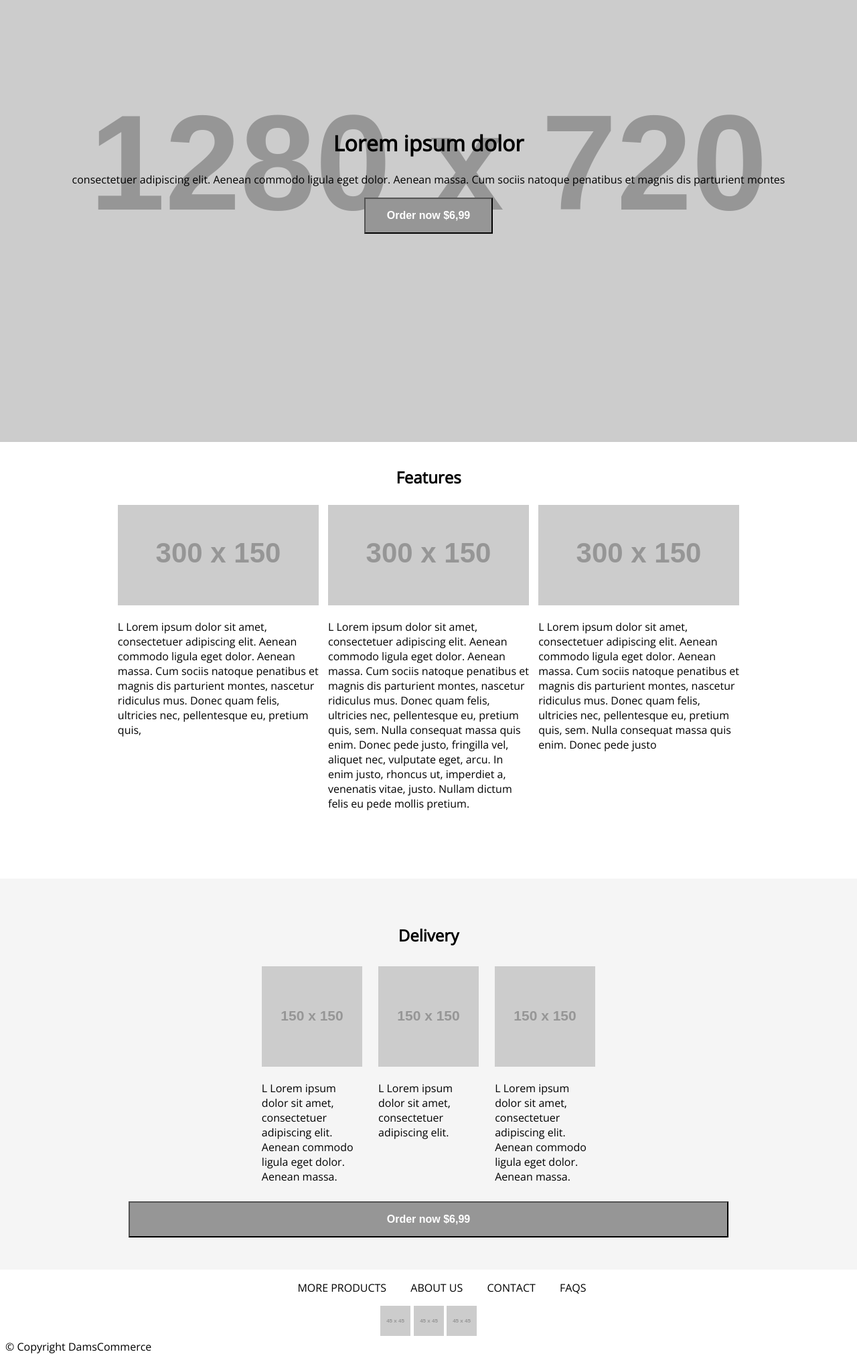
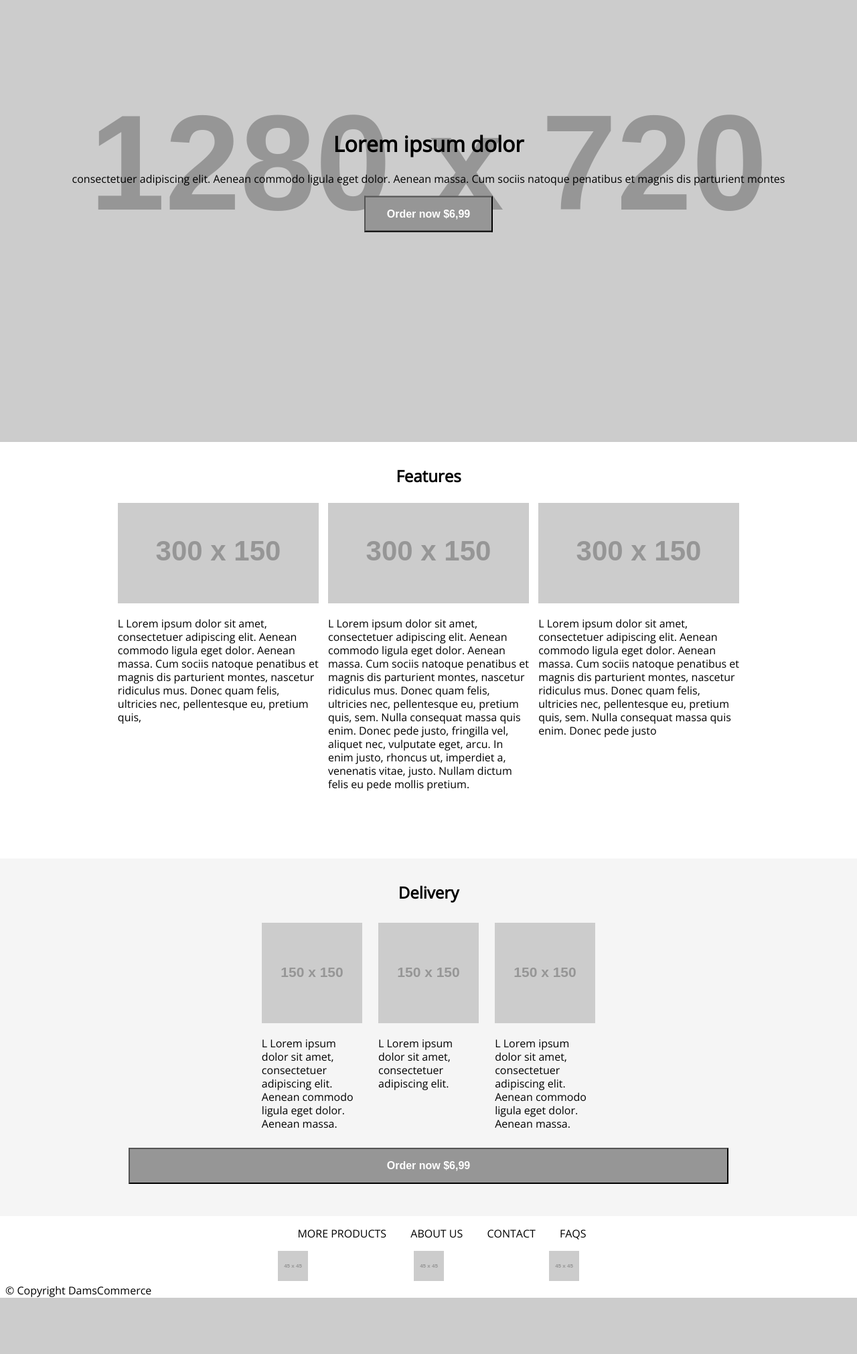
Before and after one commit to alianza/One-page-shop-template, a PHP site: page /index.html in a window 1280 px wide. Shown: the part 140-2162 px from the top of the page at 67% size. After the commit the page ends 2078 px from the top, so only its background shows below. Run offline with PHP 8.4, Linux system fonts and the light colour scheme; grey boxes labelled with a size stand in for pictures from a placeholder-image service; some libraries are stand-ins or nearby versions.

Commit message:
Changed id's classes and some padding

```diff
--- a/css/style.css
+++ b/css/style.css
@@ -2,7 +2,7 @@ body, html {
 /*    Minimal width of site*/
     min-width: 375px;
     font-family: 'Open Sans', sans-serif;
-
+    line-height: 1.25;
 }
 
 
@@ -63,7 +63,7 @@ p {
 
 #order_div_container {
     background-color: whitesmoke;
-    padding-top: 3em;
+    padding-top: 1em;
     padding-bottom: 3em;
 }
 
@@ -184,9 +184,15 @@ a:visited {
     color: black;
 }
 
-#socialmedia {
+#socialmedia_div {
     text-align: center;
 }
+
+.socialmedia_icon {
+    margin-left: 6%;
+    margin-right: 6%;
+}
+
 #footer_div {
 }
 
--- a/index.html
+++ b/index.html
@@ -92,10 +92,10 @@
             </div>
 
 
-            <div id='socialmedia'>
-                <img class="socialmedia1_ico" src="http://placehold.it/45x45">
-                <img class="socialmedia1_ico" src="http://placehold.it/45x45">
-                <img class="socialmedia1_ico" src="http://placehold.it/45x45">
+            <div id='socialmedia_div'>
+                <img class="socialmedia_icon" src="http://placehold.it/45x45">
+                <img class="socialmedia_icon" src="http://placehold.it/45x45">
+                <img class="socialmedia_icon" src="http://placehold.it/45x45">
             </div>
 
             <div id='copyright'>&copy; Copyright DamsCommerce</div>
```
